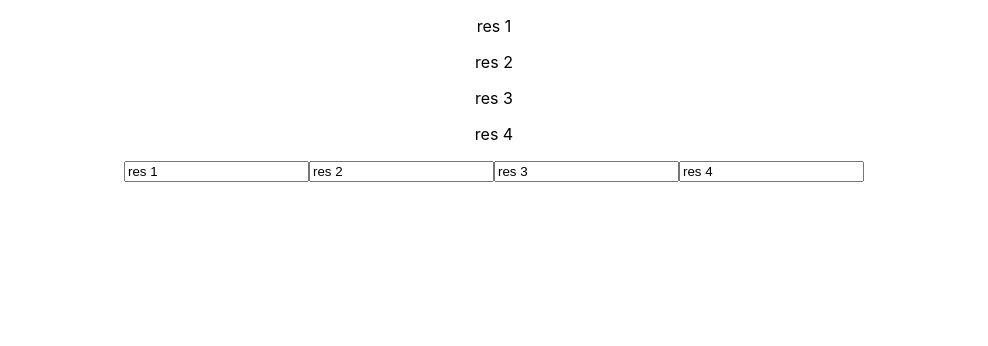
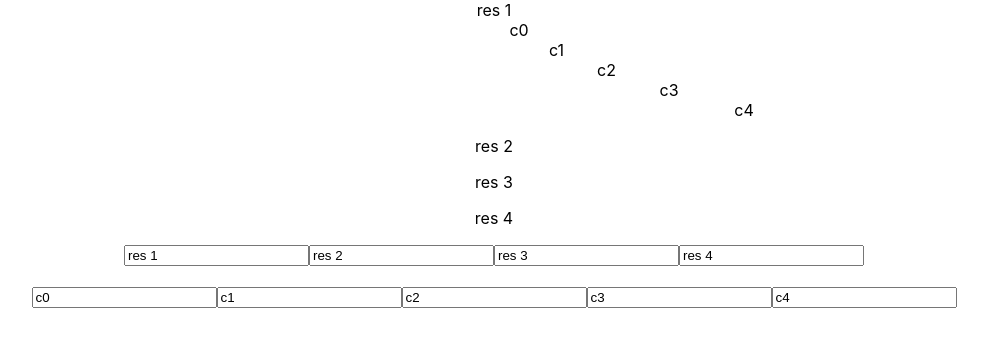
Before and after one commit to mohamedGamalAbuGalala/react-detect-change, a React (Create React App) app: page / in a window 1280 px wide. Shown: the top 346 px of the page, without its empty margins (146-1134 px from the left). Built offline with nearby package versions, Linux system fonts and the light colour scheme.

Commit message:
Prepare example

```diff
--- a/src/App.css
+++ b/src/App.css
@@ -20,3 +20,8 @@
 .App-link {
   color: #09d3ac;
 }
+/*
+span {
+  display: block;
+  margin: 1rem;
+} */
--- a/src/App.js
+++ b/src/App.js
@@ -22,7 +22,12 @@ function App() {
     result1: "res 1",
     result2: "res 2",
     result3: "res 3",
-    result4: "res 4"
+    result4: "res 4",
+    children0: "c0",
+    children1: "c1",
+    children2: "c2",
+    children3: "c3",
+    children4: "c4"
   });
 
   const pRef1 = useRef();
@@ -30,10 +35,34 @@ function App() {
   const pRef3 = useRef();
   const pRef4 = useRef();
 
+  const cRef0 = useRef();
+  const cRef1 = useRef();
+  const cRef2 = useRef();
+  const cRef3 = useRef();
+  const cRef4 = useRef();
+
   return (
     <div className="App">
       <Wrapper timeOut={2000}>
-        <p ref={pRef1}>{state.result1}</p>
+        <div>
+          <span ref={pRef1}>{state.result1}</span>
+          {"  "}{" "}
+          <div style={{ marginLeft: "50px" }}>
+            <span ref={cRef0}>{state.children0}</span>
+            <div style={{ marginLeft: "75px" }}>
+              <span ref={cRef1}>{state.children1} </span>
+              <div style={{ marginLeft: "100px" }}>
+                <span ref={cRef2}>{state.children2} </span>
+                <div style={{ marginLeft: "125px" }}>
+                  <span ref={cRef3}>{state.children3} </span>
+                  <div style={{ marginLeft: "150px" }}>
+                    <span ref={cRef4}>{state.children4} </span>
+                  </div>
+                </div>
+              </div>
+            </div>
+          </div>
+        </div>
         <p ref={pRef2}>{state.result2}</p>
         <p ref={pRef3}>{state.result3}</p>
         <p ref={pRef4}>{state.result4}</p>
@@ -42,29 +71,62 @@ function App() {
       <input
         type="text"
         name="result1"
-        id="result_1"
         value={state.result1}
         onChange={handleChange}
       />
       <input
         type="text"
         name="result2"
-        id="result_2"
         value={state.result2}
         onChange={handleChange}
       />
       <input
         type="text"
         name="result3"
-        id="result_3"
         value={state.result3}
         onChange={handleChange}
       />
       <input
         type="text"
         name="result4"
-        id="result_4"
         value={state.result4}
+        onChange={handleChange}
+      />
+      <br></br>
+      <br></br>
+
+      <input
+        type="text"
+        name="children0"
+        value={state.children0}
+        onChange={handleChange}
+      />
+
+      <input
+        type="text"
+        name="children1"
+        value={state.children1}
+        onChange={handleChange}
+      />
+
+      <input
+        type="text"
+        name="children2"
+        value={state.children2}
+        onChange={handleChange}
+      />
+
+      <input
+        type="text"
+        name="children3"
+        value={state.children3}
+        onChange={handleChange}
+      />
+
+      <input
+        type="text"
+        name="children4"
+        value={state.children4}
         onChange={handleChange}
       />
     </div>
--- a/src/components/Wrapper.js
+++ b/src/components/Wrapper.js
@@ -1,5 +1,6 @@
 import React from "react";
 import { useEffect, useRef } from "react";
+// , useState
 import ChildItem from "./ChildItem";
 
 let timeOutHandles = [];
@@ -9,10 +10,29 @@ const updateTimeOut = (idx, value) => {
 };
 
 const Wrapper = props => {
+  // const [validChildren, setValidChildren] = useState([]);
   const isInitialMount = useRef(true);
 
   useEffect(() => {
     if (isInitialMount.current) {
+      //
+      //
+      //
+      // get tree dfs
+      const getValidChildren = cur => {
+        const childs = cur.props.children;
+        if (typeof childs === "object")
+          for (let i = 0; i < childs.length; i++) {
+            const child = childs[i];
+            if (typeof child === "object") getValidChildren(child);
+            else if (child.toString().trim().length) console.log(child);
+          }
+        else if (childs.toString().trim().length) console.log(childs);
+      };
+
+      getValidChildren({ props: { children: props.children } });
+
+      console.log(props.children);
       isInitialMount.current = false;
       timeOutHandles = Array(props.children.length).fill();
     }
```
